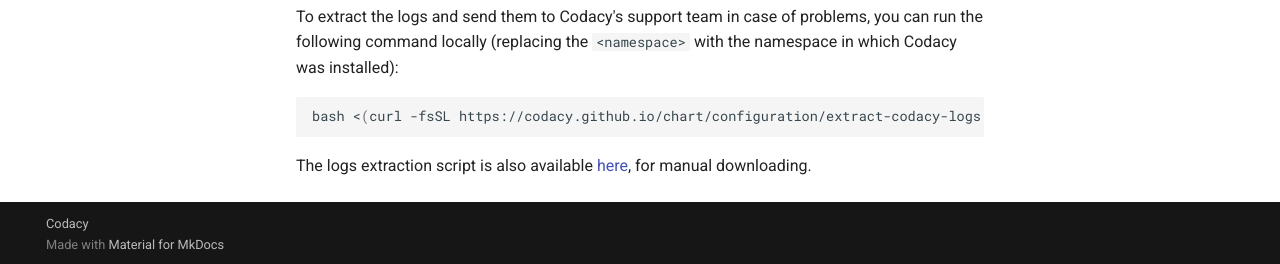
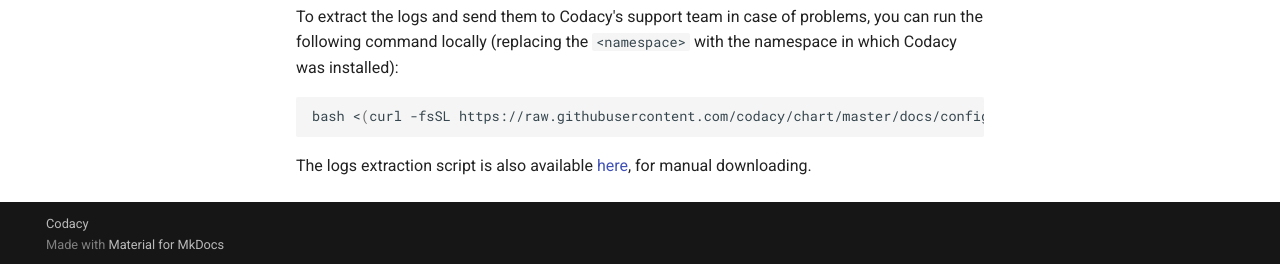
Before and after one commit to codacy/chart, an MkDocs documentation site: the page built from docs/configuration/logging.md, in a window 1280 px wide and 1262 px high. Shown: the part 995-1259 px from the top of the window. Built offline with MkDocs 1.6.1 and Material for MkDocs 9.7.7, drawn with Linux system fonts in a browser that asks for light colours; some of the changed lines change nothing that is shown.

````diff
--- a/docs/configuration/logging.md
+++ b/docs/configuration/logging.md
@@ -38,7 +38,7 @@
 To extract the logs and send them to Codacy's support team in case of problems, you can run the following command locally (replacing the `<namespace>` with the namespace in which Codacy was installed):
 
 ```bash
-bash <(curl -fsSL https://codacy.github.io/chart/configuration/extract-codacy-logs.sh) -n <namespace>
+bash <(curl -fsSL https://raw.githubusercontent.com/codacy/chart/master/docs/configuration/extract-codacy-logs.sh) -n <namespace>
 ```
 
 The logs extraction script is also available [here](extract-codacy-logs.sh), for manual downloading.
````
Also changed, not shown: 1 other file.
